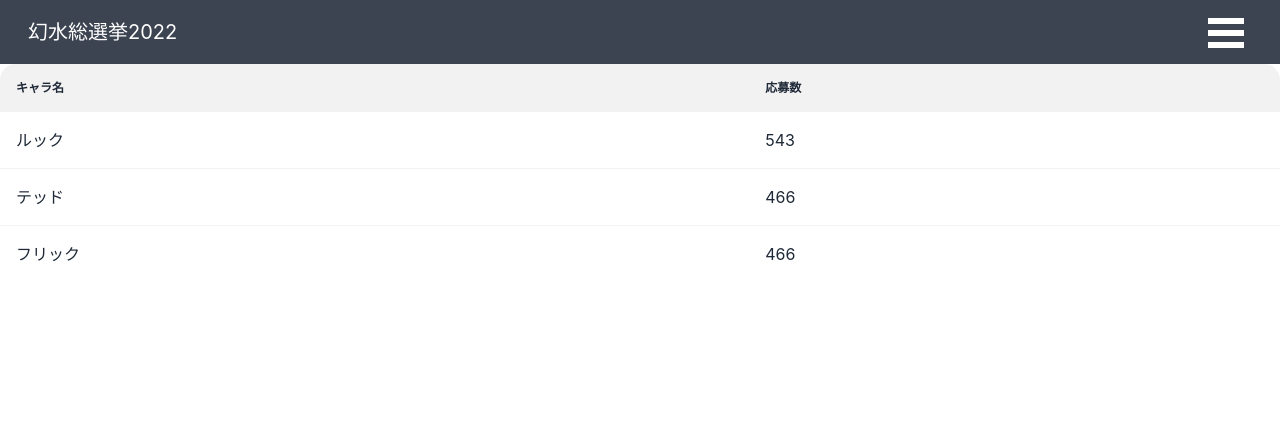
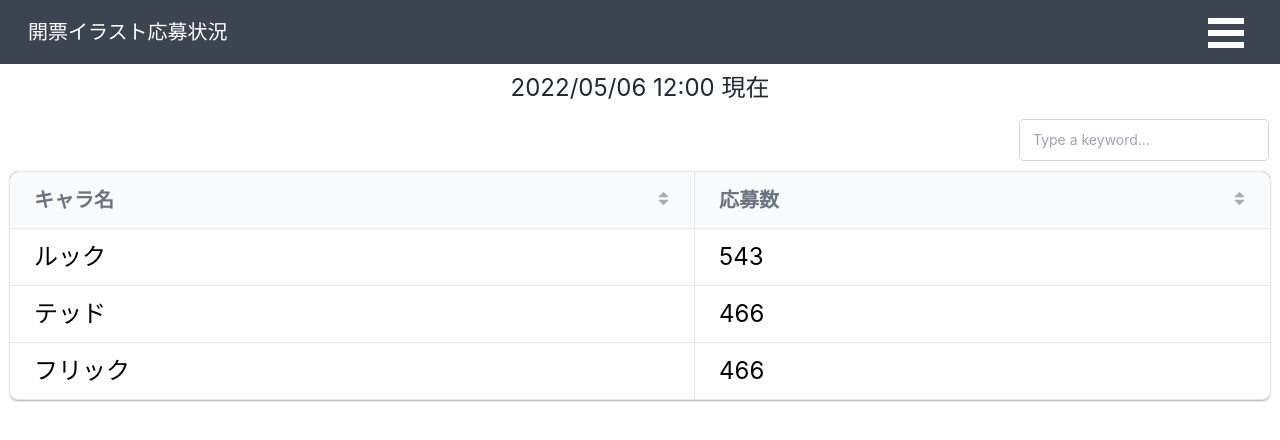
Before and after one commit to true-runes/suikoden-election-2022-frontend, a Next.js app: page /kaihyou-status in a window 1280 px wide. Shown: the top 440 px of the page. Built offline with nearby package versions, Linux system fonts and the light colour scheme; a web font is replaced by a local one.

Commit message:
feat: 🎸 イラスト投稿状況に Grid.js を仮導入した

```diff
--- a/pages/kaihyou-status.tsx
+++ b/pages/kaihyou-status.tsx
@@ -1,8 +1,35 @@
+import React, { useState, useEffect } from 'react'
 import type { NextPage } from 'next'
 import Link from 'next/link'
 import HumbergerMenu from '../components/HumbergerMenu'
+import { Grid } from 'gridjs'
 
 const KaihyoStatus: NextPage = () => {
+  const wrapperRef: any = React.useRef(null)
+
+  const grid = new Grid({
+    columns: ['キャラ名', '応募数'],
+    search: {
+      enabled: true,
+    },
+    sort: true,
+    data: [
+      ['ルック', 543],
+      ['テッド', 466],
+      ['フリック', 466],
+    ],
+    className: {
+      th: 'text-xl',
+      td: 'bg-primary bg-base-200 text-2xl',
+      table: 'bg-base-200 bg-neutral',
+    },
+    style: {},
+  })
+
+  useEffect(() => {
+    grid.render(wrapperRef.current)
+  })
+
   return (
     <div>
       <title>開票イラスト応募状況 - 幻水総選挙2022</title>
@@ -14,33 +41,16 @@ const KaihyoStatus: NextPage = () => {
       <main id="page-wrap">
         <div className="navbar bg-neutral text-neutral-content">
           <div className="normal-case text-xl" style={{ paddingLeft: '1em' }}>
-            <Link href="/">幻水総選挙2022</Link>
+            <Link href="/">開票イラスト応募状況</Link>
           </div>
         </div>
 
+        <div className="flex justify-center text-2xl px-2 py-2">
+          2022/05/06 12:00 現在
+        </div>
+
         <div className="overflow-x-auto">
-          <table className="table w-full">
-            <thead>
-              <tr>
-                <th>キャラ名</th>
-                <th>応募数</th>
-              </tr>
-            </thead>
-            <tbody>
-              <tr>
-                <td>ルック</td>
-                <td>543</td>
-              </tr>
-              <tr>
-                <td>テッド</td>
-                <td>466</td>
-              </tr>
-              <tr>
-                <td>フリック</td>
-                <td>466</td>
-              </tr>
-            </tbody>
-          </table>
+          <div ref={wrapperRef} className="px-2" />
         </div>
       </main>
     </div>
--- a/styles/globals.scss
+++ b/styles/globals.scss
@@ -1,6 +1,7 @@
 @import 'tailwindcss/base';
 @import 'tailwindcss/components';
 @import 'tailwindcss/utilities';
+@import 'gridjs/dist/theme/mermaid.css';
 
 body {
   font-family:
@@ -115,3 +116,8 @@ a {
 .bm-overlay {
   background: rgb(0 0 0 / 30%);
 }
+
+/* Gird.js の検索ボックスを右寄せにする */
+.overflow-x-auto .gridjs-search {
+  float: right;
+}
```
